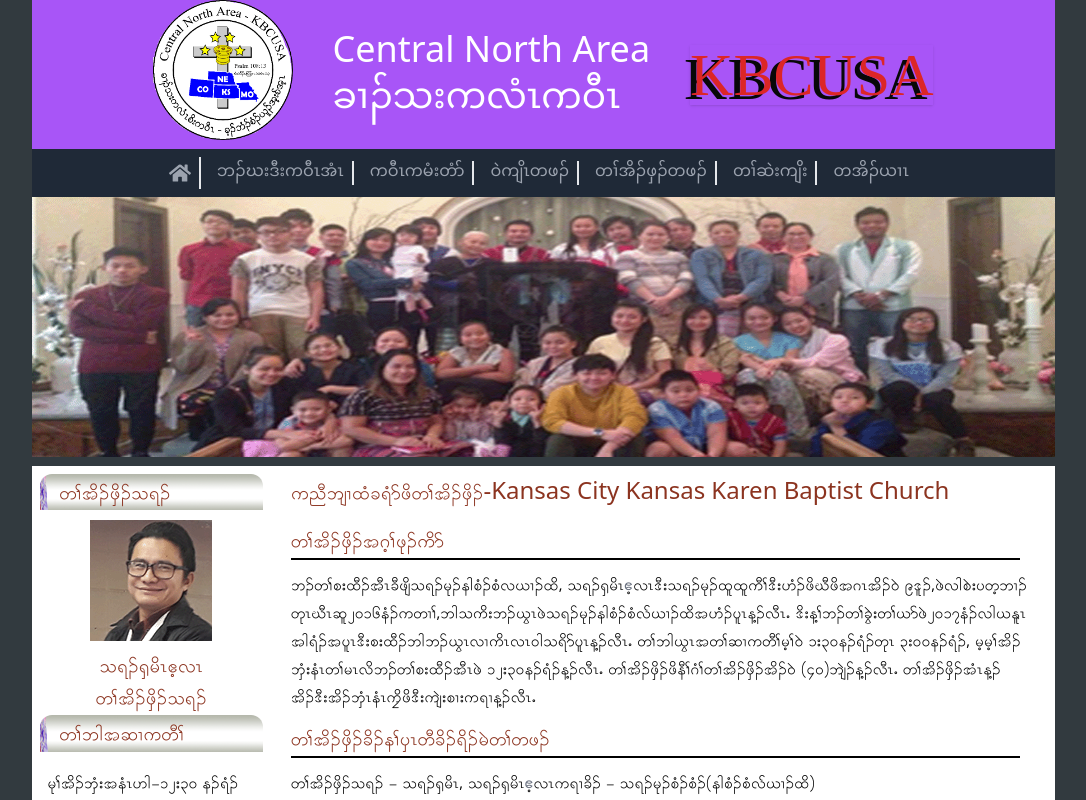
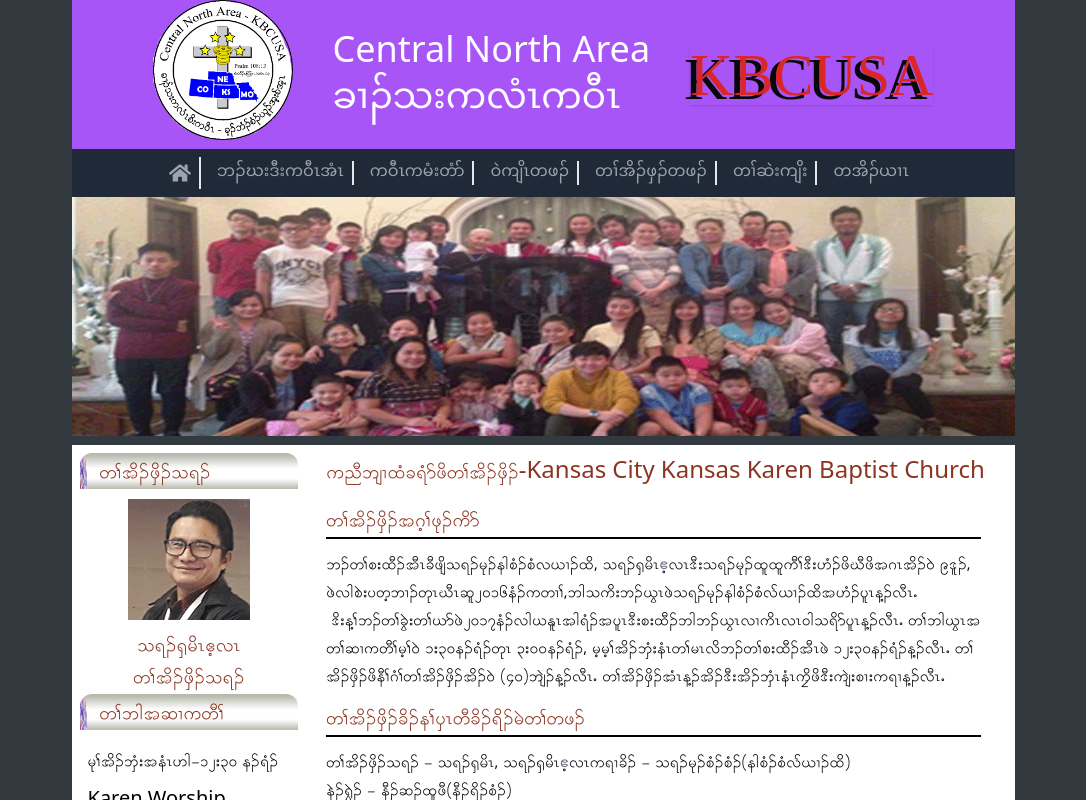
Before and after one commit to winauu/kbcusa, a Next.js app: page /components/Churches/KCKKBC/KansasCityKansasKarenBaptistChurch in a window 1280 px wide. Shown: the top 800 px of the page, without its empty margins (97-1183 px from the left). Built offline with nearby package versions, Linux system fonts and the light colour scheme.

Commit message:
klsdjflak

```diff
--- a/pages/components/Churches/KCKKBC/KansasCityKansasKarenBaptistChurch.js
+++ b/pages/components/Churches/KCKKBC/KansasCityKansasKarenBaptistChurch.js
@@ -12,7 +12,7 @@
 
 function KansasCityKansasKarenBaptistChurch() {
   return (
-    <div className='w-[1023px] mx-auto min-h-screen'>
+    <div className='w-[1023px] mx-auto min-h-screen px-10'>
     <Header/>
     <Navbar/>
     <Image src='/images/KansasCityKansasKarenBaptistChurch/KansasCityKansasKarenBaptistChurch.gif' width={1024} height={260} alt='greeley'/>
```
